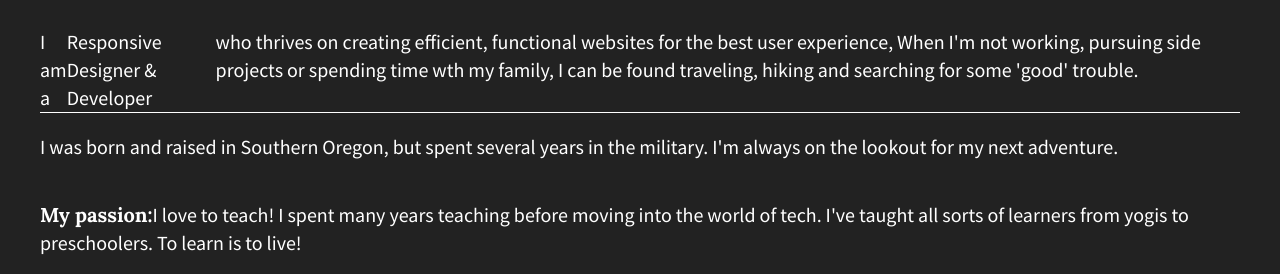
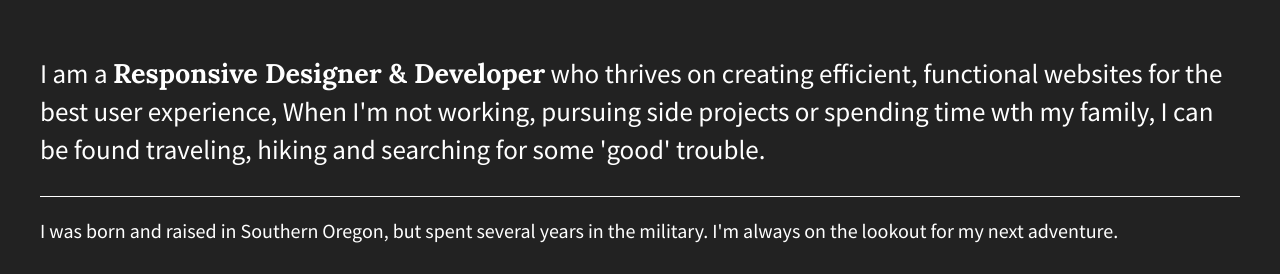
Before and after one commit to suddenlyintech/center-divs-with-flexbox, a plain HTML site: page 07.01-206-divs-flexbox-starter/index.html in a window 1280 px wide. Shown: the part 136-410 px from the top of the page. Drawn offline with nearby package versions, Linux system fonts and the light colour scheme.

Commit message:
Added <p> and class flex-items to divs

```diff
--- a/07.01-206-divs-flexbox-starter/css/main.css
+++ b/07.01-206-divs-flexbox-starter/css/main.css
@@ -114,8 +114,9 @@ body {
 .flex-container{
     display: flex;
     justify-content:space-between;
-    flex-flow: row  wrap;
-    max-width: 1200px;
+    flex-flow: row wrap;
+    max-width:1200px;
+
 }
 
 p span{
--- a/07.01-206-divs-flexbox-starter/index.html
+++ b/07.01-206-divs-flexbox-starter/index.html
@@ -25,13 +25,15 @@
         <!--[if lt IE 8]>
             <p class="browserupgrade">You are using an <strong>outdated</strong> browser. Please <a href="http://browsehappy.com/">upgrade your browser</a> to improve your experience.</p>
         <![endif]-->
-        <main>I am a <span>Responsive Designer & Developer</span>  who thrives on creating efficient, functional websites for the best user experience, When I'm not working, pursuing side projects or spending time wth my family, I can be found traveling, hiking and searching for some 'good' trouble. </main>
+        <main>
+            <p>I am a <span>Responsive Designer & Developer</span>  who thrives on creating efficient, functional websites for the best user experience, When I'm not working, pursuing side projects or spending time wth my family, I can be found traveling, hiking and searching for some 'good' trouble.</p>
+        </main>
 
-            <div class="div-1" class="flex-items">
+            <div class="div-1" class= "flex-items">
                 <p>I was born and raised in Southern Oregon, but spent several years in the military.  I'm always on the lookout for my next adventure.</p>
             </div>
             <div class="div-2" class="flex-items">
-                <p><span>My passion:</span>I love to teach! I spent many years teaching before moving into the world of tech.  I've taught all sorts of learners from yogis to preschoolers. To learn is to live! </p>
+                <p><span>My passion:</span>I love to teach! I spent many years teaching before moving into the world of tech.  I've taught all sorts of learners from yogis to preschoolers. To live is to learn! </p>
             </div>
             <div class="div-3" class="flex-items">
                 <p><span>Hobbies:</span> I love to travel, try anything once and spend time with my family in nature.</p>
```
